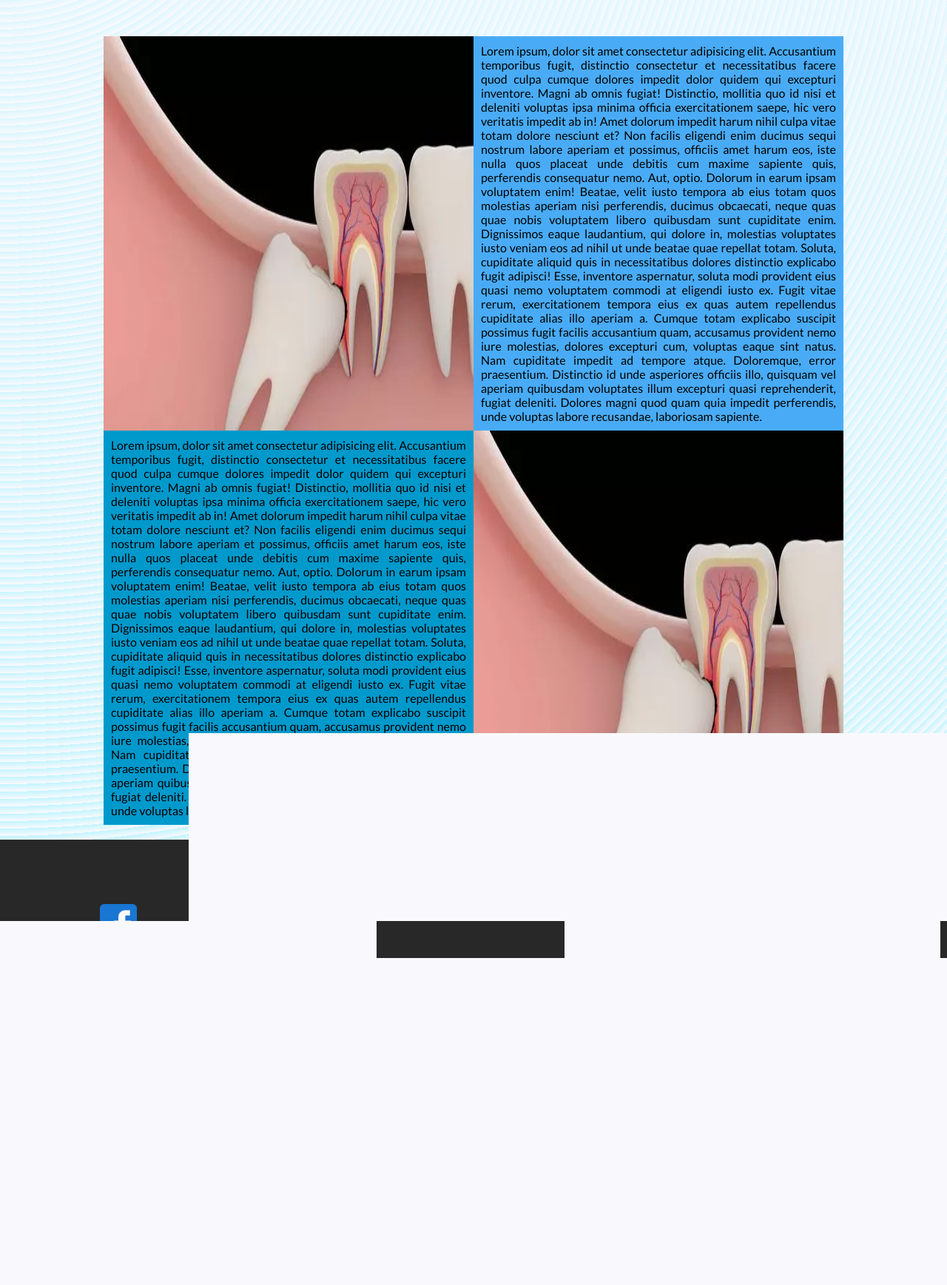
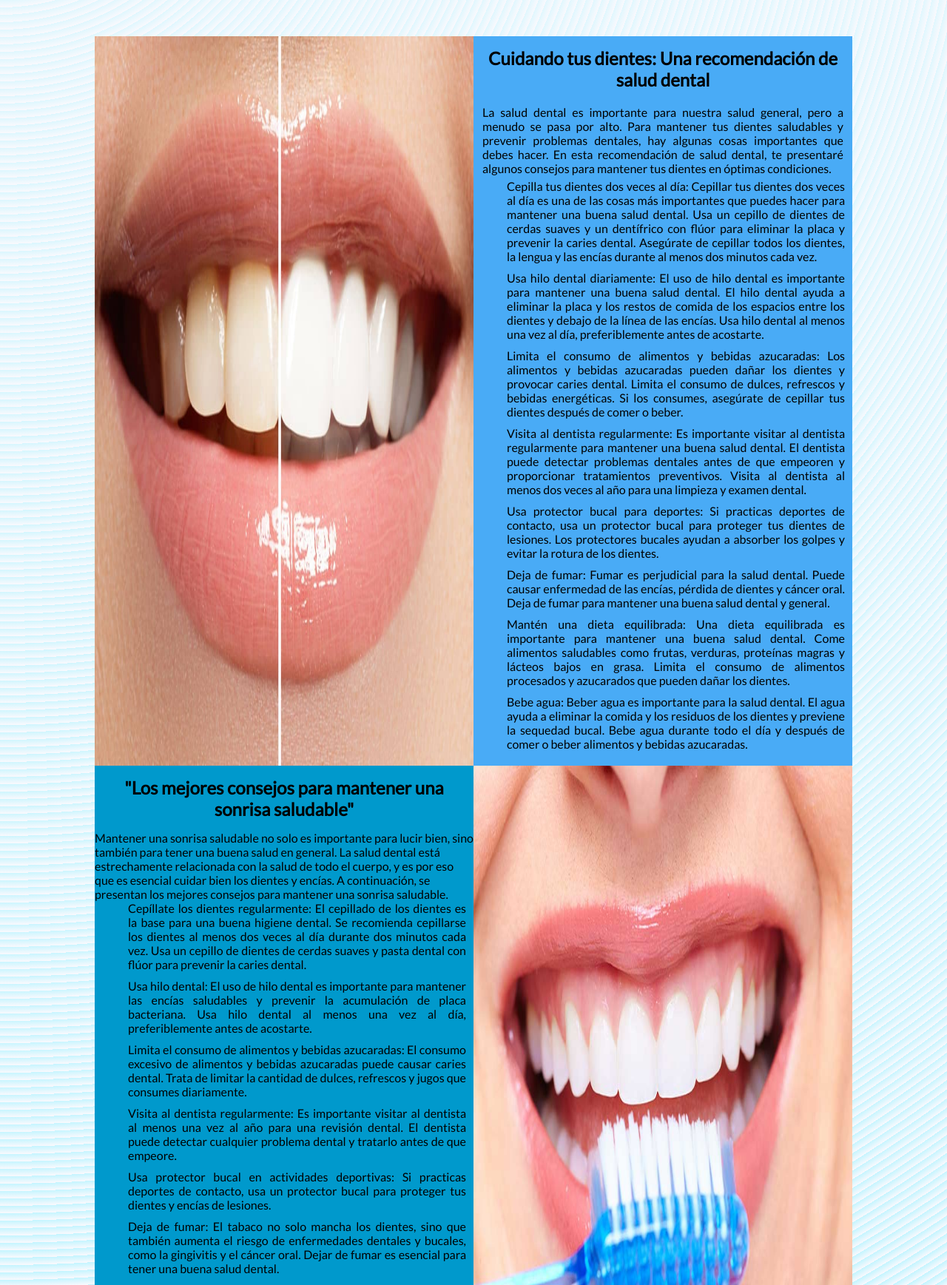
Before and after one commit to FernandoBarrz/projecto_dw2, a plain HTML site: page blog.html in a window 1280 px wide. Shown: the part 280-2017 px from the top of the page at 74% size. Before the commit the page ends 1575 px from the top, so only its background shows below. Drawn offline with Linux system fonts and the light colour scheme.

Commit message:
Add styles to pages

```diff
--- a/blog.html
+++ b/blog.html
@@ -25,28 +25,95 @@
 
     <div class="rec-cont">
         <div class="rec-img-c rec-img-c-1">
-            <img src="./img/Cirugia-Maxilofacial.webp" alt="">
-            <h6></h6>
-            <p>Lorem ipsum, dolor sit amet consectetur adipisicing elit. Accusantium temporibus fugit, distinctio consectetur et necessitatibus facere quod culpa cumque dolores impedit dolor quidem qui excepturi inventore. Magni ab omnis fugiat!
-            Distinctio, mollitia quo id nisi et deleniti voluptas ipsa minima officia exercitationem saepe, hic vero veritatis impedit ab in! Amet dolorum impedit harum nihil culpa vitae totam dolore nesciunt et?
-            Non facilis eligendi enim ducimus sequi nostrum labore aperiam et possimus, officiis amet harum eos, iste nulla quos placeat unde debitis cum maxime sapiente quis, perferendis consequatur nemo. Aut, optio.
-            Dolorum in earum ipsam voluptatem enim! Beatae, velit iusto tempora ab eius totam quos molestias aperiam nisi perferendis, ducimus obcaecati, neque quas quae nobis voluptatem libero quibusdam sunt cupiditate enim.
-            Dignissimos eaque laudantium, qui dolore in, molestias voluptates iusto veniam eos ad nihil ut unde beatae quae repellat totam. Soluta, cupiditate aliquid quis in necessitatibus dolores distinctio explicabo fugit adipisci!
-            Esse, inventore aspernatur, soluta modi provident eius quasi nemo voluptatem commodi at eligendi iusto ex. Fugit vitae rerum, exercitationem tempora eius ex quas autem repellendus cupiditate alias illo aperiam a.
-            Cumque totam explicabo suscipit possimus fugit facilis accusantium quam, accusamus provident nemo iure molestias, dolores excepturi cum, voluptas eaque sint natus. Nam cupiditate impedit ad tempore atque. Doloremque, error praesentium.
-            Distinctio id unde asperiores officiis illo, quisquam vel aperiam quibusdam voluptates illum excepturi quasi reprehenderit, fugiat deleniti. Dolores magni quod quam quia impedit perferendis, unde voluptas labore recusandae, laboriosam sapiente.</p>
+
+            <img src="./img/cuidado-d.jpeg" alt="">
+            <div>
+
+                <h2>Cuidando tus dientes: Una recomendación de salud dental</h2>
+                <p>
+                    La salud dental es importante para nuestra salud general, pero a menudo se pasa por alto. Para mantener tus dientes saludables y prevenir problemas dentales, hay algunas cosas importantes que debes hacer. En esta recomendación de salud dental, te presentaré algunos consejos para mantener tus dientes en óptimas condiciones.
+                    <ul>
+                        <li>
+
+                            Cepilla tus dientes dos veces al día: Cepillar tus dientes dos veces al día es una de las cosas más importantes que puedes hacer para mantener una buena salud dental. Usa un cepillo de dientes de cerdas suaves y un dentífrico con flúor para eliminar la placa y prevenir la caries dental. Asegúrate de cepillar todos los dientes, la lengua y las encías durante al menos dos minutos cada vez.
+                        </li>
+                        <li>
+
+                            Usa hilo dental diariamente: El uso de hilo dental es importante para mantener una buena salud dental. El hilo dental ayuda a eliminar la placa y los restos de comida de los espacios entre los dientes y debajo de la línea de las encías. Usa hilo dental al menos una vez al día, preferiblemente antes de acostarte.
+                        </li>
+                        <li>
+
+                            Limita el consumo de alimentos y bebidas azucaradas: Los alimentos y bebidas azucaradas pueden dañar los dientes y provocar caries dental. Limita el consumo de dulces, refrescos y bebidas energéticas. Si los consumes, asegúrate de cepillar tus dientes después de comer o beber.
+                        </li>
+                        <li>
+
+                            Visita al dentista regularmente: Es importante visitar al dentista regularmente para mantener una buena salud dental. El dentista puede detectar problemas dentales antes de que empeoren y proporcionar tratamientos preventivos. Visita al dentista al menos dos veces al año para una limpieza y examen dental.
+                        </li>
+                        <li>
+
+                            Usa protector bucal para deportes: Si practicas deportes de contacto, usa un protector bucal para proteger tus dientes de lesiones. Los protectores bucales ayudan a absorber los golpes y evitar la rotura de los dientes.
+                        </li>
+                        <li>
+
+                            Deja de fumar: Fumar es perjudicial para la salud dental. Puede causar enfermedad de las encías, pérdida de dientes y cáncer oral. Deja de fumar para mantener una buena salud dental y general.
+                        </li>
+                        <li>
+
+                            Mantén una dieta equilibrada: Una dieta equilibrada es importante para mantener una buena salud dental. Come alimentos saludables como frutas, verduras, proteínas magras y lácteos bajos en grasa. Limita el consumo de alimentos procesados y azucarados que pueden dañar los dientes.
+                        </li>
+                        <li>
+                            Bebe agua: Beber agua es importante para la salud dental. El agua ayuda a eliminar la comida y los residuos de los dientes y previene la sequedad bucal. Bebe agua durante todo el día y después de comer o beber alimentos y bebidas azucaradas.
+
+                        </li>
+                    </ul>
+
+                </p>
+            </div>
         </div>
         <div class="rec-img-c rec-img-c-2" >
-            <img src="./img/Cirugia-Maxilofacial.webp" alt="">
-            <h6></h6>
-            <p>Lorem ipsum, dolor sit amet consectetur adipisicing elit. Accusantium temporibus fugit, distinctio consectetur et necessitatibus facere quod culpa cumque dolores impedit dolor quidem qui excepturi inventore. Magni ab omnis fugiat!
-                Distinctio, mollitia quo id nisi et deleniti voluptas ipsa minima officia exercitationem saepe, hic vero veritatis impedit ab in! Amet dolorum impedit harum nihil culpa vitae totam dolore nesciunt et?
-                Non facilis eligendi enim ducimus sequi nostrum labore aperiam et possimus, officiis amet harum eos, iste nulla quos placeat unde debitis cum maxime sapiente quis, perferendis consequatur nemo. Aut, optio.
-                Dolorum in earum ipsam voluptatem enim! Beatae, velit iusto tempora ab eius totam quos molestias aperiam nisi perferendis, ducimus obcaecati, neque quas quae nobis voluptatem libero quibusdam sunt cupiditate enim.
-                Dignissimos eaque laudantium, qui dolore in, molestias voluptates iusto veniam eos ad nihil ut unde beatae quae repellat totam. Soluta, cupiditate aliquid quis in necessitatibus dolores distinctio explicabo fugit adipisci!
-                Esse, inventore aspernatur, soluta modi provident eius quasi nemo voluptatem commodi at eligendi iusto ex. Fugit vitae rerum, exercitationem tempora eius ex quas autem repellendus cupiditate alias illo aperiam a.
-                Cumque totam explicabo suscipit possimus fugit facilis accusantium quam, accusamus provident nemo iure molestias, dolores excepturi cum, voluptas eaque sint natus. Nam cupiditate impedit ad tempore atque. Doloremque, error praesentium.
-                Distinctio id unde asperiores officiis illo, quisquam vel aperiam quibusdam voluptates illum excepturi quasi reprehenderit, fugiat deleniti. Dolores magni quod quam quia impedit perferendis, unde voluptas labore recusandae, laboriosam sapiente.</p>
+
+            <img src="./img/cepillar.jpeg" alt="">
+            <div>
+                <h2>"Los mejores consejos para mantener una sonrisa saludable"</h2>
+                <p>
+                    Mantener una sonrisa saludable no solo es importante para lucir bien, sino también para tener una buena salud en general. La salud dental está estrechamente relacionada con la salud de todo el cuerpo, y es por eso que es esencial cuidar bien los dientes y encías. A continuación, se presentan los mejores consejos para mantener una sonrisa saludable.
+                    <ul>
+                        <li>
+                            Cepíllate los dientes regularmente: El cepillado de los dientes es la base para una buena higiene dental. Se recomienda cepillarse los dientes al menos dos veces al día durante dos minutos cada vez. Usa un cepillo de dientes de cerdas suaves y pasta dental con flúor para prevenir la caries dental.
+
+                        </li>
+                        <li>
+                            Usa hilo dental: El uso de hilo dental es importante para mantener las encías saludables y prevenir la acumulación de placa bacteriana. Usa hilo dental al menos una vez al día, preferiblemente antes de acostarte.
+
+                        </li>
+                        <li>
+                            Limita el consumo de alimentos y bebidas azucaradas: El consumo excesivo de alimentos y bebidas azucaradas puede causar caries dental. Trata de limitar la cantidad de dulces, refrescos y jugos que consumes diariamente.
+
+                        </li>
+                        <li>
+
+                            Visita al dentista regularmente: Es importante visitar al dentista al menos una vez al año para una revisión dental. El dentista puede detectar cualquier problema dental y tratarlo antes de que empeore.
+                        </li>
+                        <li>
+
+                            Usa protector bucal en actividades deportivas: Si practicas deportes de contacto, usa un protector bucal para proteger tus dientes y encías de lesiones.
+                        </li>
+                        <li>
+
+                            Deja de fumar: El tabaco no solo mancha los dientes, sino que también aumenta el riesgo de enfermedades dentales y bucales, como la gingivitis y el cáncer oral. Dejar de fumar es esencial para tener una buena salud dental.
+                        </li>
+                        <li>
+                            Bebe suficiente agua: Beber suficiente agua es importante para mantener la boca hidratada y prevenir la sequedad bucal. La saliva ayuda a eliminar los ácidos producidos por las bacterias en la boca, lo que ayuda a prevenir la caries dental.
+
+                        </li>
+                        <li>
+                            Mantén una dieta equilibrada: Una dieta equilibrada rica en frutas, verduras y proteínas es importante para mantener los dientes y encías saludables. Los alimentos ricos en calcio, como los productos lácteos, también son beneficiosos para la salud dental.
+
+                        </li>
+
+                    </ul>
+                </p>
+            </div>
         </div>
     </div>
 
--- a/css/styles.css
+++ b/css/styles.css
@@ -342,7 +342,7 @@ background-image:  repeating-radial-gradient( circle at 0 0, transparent 0, #f9f
 /* Pag. Blog */
 
 .rec-cont {
-    max-width: 1000px;
+    max-width: 80%;
     margin: 0 auto;
 
 
@@ -354,43 +354,95 @@ background-image:  repeating-radial-gradient( circle at 0 0, transparent 0, #f9f
     display: flex;
 }
 
+.rec-img-c-1 img {
+    max-width: 50%;
+}
+
+.rec-img-c-1 h2 {
+    text-align: center;
+    padding: 15px;
+}
+
+.rec-img-c-1 p {
+    padding: 5px 12px;
+    text-align: justify;
+}
+
+.rec-img-c-1 ul li {
+    list-style: none;
+    padding-left: 45px;
+    padding-bottom: 10px;
+    padding-right: 10px;
+    text-align: justify;
+}
+
 .rec-img-c-2 {
     background-color: #0099CC;
     display: flex;
     flex-direction: row-reverse;
 }
 
-.rec-cont p {
+.rec-img-c-2 img {
+    max-width: 50%;
+}
+
+.rec-img-c-2 h2 {
+    text-align: center;
+    padding: 15px;
+}
+
+
+
+.rec-img-c-2 ul li {
+    list-style: none;
+    padding-left: 45px;
+    padding-bottom: 10px;
+    padding-right: 10px;
     text-align: justify;
-    padding: 10px;
 }
 
 /* Pag. Blog */
 
 /* Pag. Contacto */
 
+.contact-c {
+    display: flex;
+    margin: 40px auto;
+    max-width: 880px;
+    height: 380px;
+}
+
+.contact-c div {
+    padding-bottom: 10px;
+}
+
 .promo {
     display: block;
-    margin: 0 auto;
     width: 480px;
-    height: 280px;
+    height: 100%;
 }
 
 .formulario {
-    background-color: rgb(43, 177, 255);
+    background-color: rgb(77, 181, 255);
     width: 500px;
-    margin: 20px auto;
+
     display: flex;
     flex-direction: column;
-    align-items:center;
+    align-items:flex-start;
     padding: 24px;
 
 
 }
+
+
+.formulario-btn {
+    align-self: center;
+}
 .formulario-btn input{
     padding: 10px;
     margin: 20px;
-    background: transparent;
+    background-color: #00536e;
+    color: white;
 
 }
 
@@ -401,4 +453,10 @@ background-image:  repeating-radial-gradient( circle at 0 0, transparent 0, #f9f
 }
 
 
-/* Pag. Contacto */
+
+
+/* Pag. Nosotros video*/
+.video {
+    display: block;
+    margin: 10px auto;
+}
```
Also changed, not shown: contacto.html (+3 -1 lines), nosotros.html (+2 -0 lines), img/cepillar.jpeg (added), img/cuidado-d.jpeg (added).
